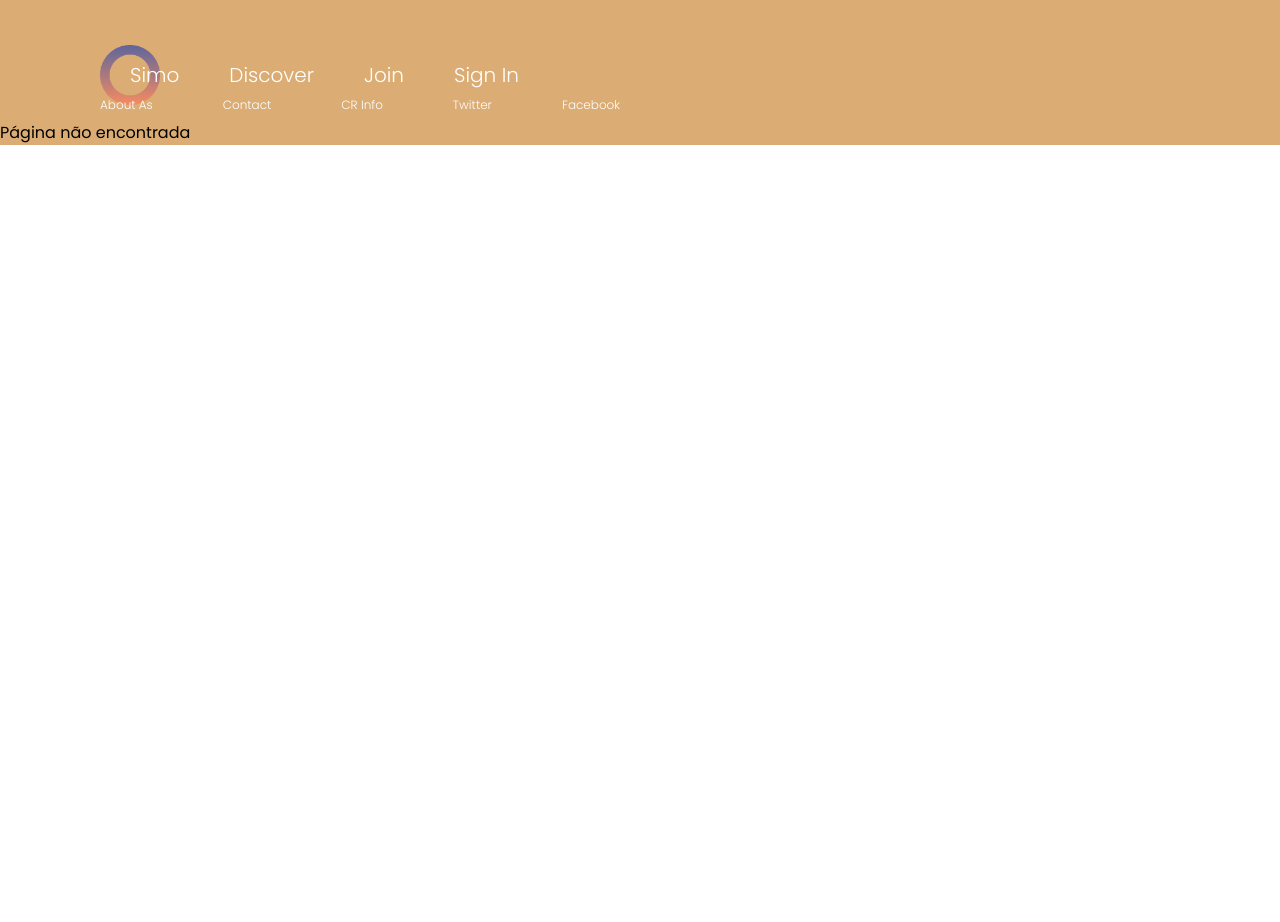
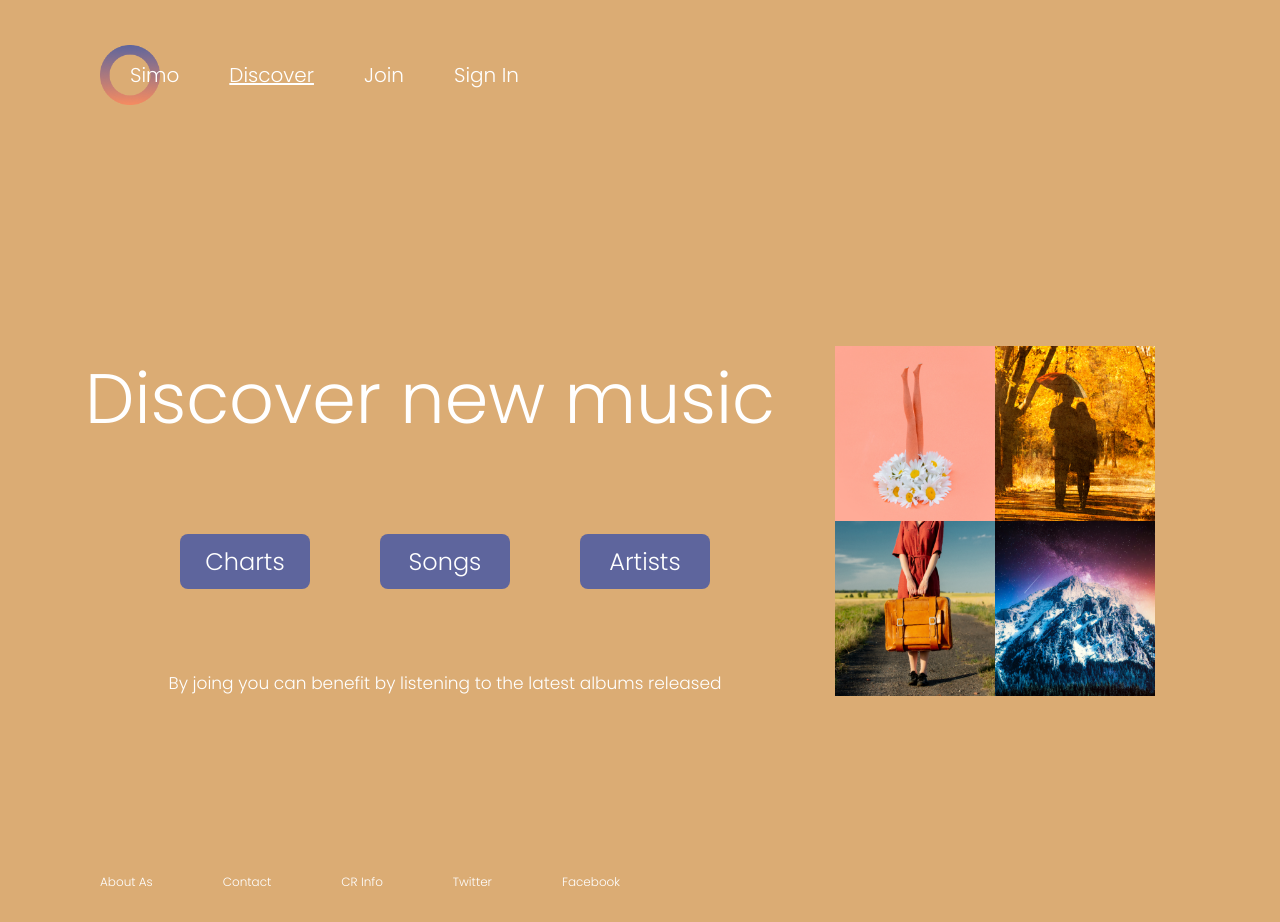
Before and after one commit to dev-ley/MusicSPA-React, a React (Create React App) app: page /Discover in a window 1280 px wide. Before the commit the page ends 800 px from the top, so only its background shows below. Built offline with nearby package versions, Linux system fonts and the light colour scheme.

Commit message:
2 pagina pronta

```diff
--- a/src/Cabecalho/Cabecalho.css
+++ b/src/Cabecalho/Cabecalho.module.css
@@ -17,6 +17,9 @@
     height: 60px;
     align-items: center;
     padding-left: 30px;
+    text-decoration: none;
+    padding-right: 10px;
+    color: white;
 
 }
 .nav {
@@ -31,8 +34,13 @@
 
 }
 
-.nav > a {
+.link {
     text-decoration: none;
     padding-right: 10px;
     color: white;
     }
+
+    .linkDestacado{
+
+        text-decoration: underline;
+    }
--- a/src/Cabecalho/index.js
+++ b/src/Cabecalho/index.js
@@ -1,16 +1,37 @@
 
-import './Cabecalho.css'
-import logo from './logo.png'
-
+import { Link, useLocation } from 'react-router-dom';
+import styles from './Cabecalho.module.css';
 
 function Cabecalho() {
+
+    const localizacao = useLocation();
+
     return (
-        <header className="cabecalho">
-            <nav className="nav">
-                <a className='logo' href="/">Simo</a>
-                <a href="/1">Discover</a>
-                <a href="/2">Join</a>
-                <a href="/3">Sign In</a>
+        <header className={styles.cabecalho}>
+            <nav className={styles.nav}>
+            <Link className={`
+                ${styles.logo}
+                ${localizacao.pathname === '/' ? styles.linkDestacado : ""}
+                `} to="/">Simo
+            </Link>
+
+            <Link className={`
+                ${styles.link}
+                ${localizacao.pathname === '/Discover' ? styles.linkDestacado : ""}
+                `} to="/Discover">Discover
+            </Link>
+
+            <Link className={`
+                ${styles.link}
+                ${localizacao.pathname === '/Join' ? styles.linkDestacado : ""}
+                `} to="/Join">Join
+            </Link>
+
+            <Link className={`
+                ${styles.link}
+                ${localizacao.pathname === '/Signin' ? styles.linkDestacado : ""}
+                `} to="/Signin">Sign In
+            </Link>
             </nav>
         </header>
     )
--- a/src/Footer/index.js
+++ b/src/Footer/index.js
@@ -8,11 +8,11 @@ function Footer() {
         <footer className="footer">
             <nav className="footer_nav">
 
-                <a href="/aboutas">About As</a>
-                <a href="/contact">Contact</a>
-                <a href="/crinfo">CR Info</a>
-                <a href="/twitter">Twitter</a>
-                <a href="/facebook">Facebook</a>
+                <a href="#">About As</a>
+                <a href="#">Contact</a>
+                <a href="#">CR Info</a>
+                <a href="#">Twitter</a>
+                <a href="#">Facebook</a>
 
             </nav>
         </footer>
--- a/src/componentes/Section1/index.js
+++ /dev/null
@@ -1,5 +0,0 @@
-function section1 {
-    return(
-        <h1>Olá</h1>
-    )
-}
--- a/src/pages/Discover/Discover.css
+++ b/src/pages/Discover/Discover.css
@@ -1,8 +1,81 @@
 .conteiner_discover {
 
-    background-size: cover;
-    background-position: bottom ;
-    background-repeat: no-repeat;
-    border: 1px solid rgba(255, 0, 0, 0);
+    display: flex;
+    border: 1px solid rgba(21, 255, 0, 0);
     height: 800px;
+    align-items: center;
+    margin: 0 5%;
+
 }
+
+
+.box_discover {
+
+    display: flex;
+    flex-direction: column;
+    align-items: center;
+    height: 350px;
+    padding-left: 20px;
+    justify-content: space-between;
+
+}
+
+.box_discover > h1 {
+
+    font-family: 'Poppins', sans-serif;
+    font-weight: 300;
+    font-size: 70px;
+    color: white;
+    max-height: 500px;
+    text-align: center;
+    margin-right: 30px;
+
+
+
+}
+
+.box_discover > p {
+
+    font-family: 'Poppins', sans-serif;
+    font-weight: 300;
+    font-size: 17px;
+    color: white;
+
+}
+
+
+.botoes {
+    display: flex;
+}
+.botoes > a {
+
+    margin-top: 25px;
+    font-family: 'Poppins', sans-serif;
+    font-weight: 300;
+    font-size: 24px;
+    padding: 10px;
+    color: white;
+    background-color: #5E659D;
+    border-radius: 8px;
+    width: 110px;
+    text-align: center;
+    margin: 35px;
+
+}
+
+.box2_discover{
+
+    display: flex;
+    flex-direction: column;
+    width: 25vw;
+    height: 350px;
+    margin-left: 30px;
+}
+
+
+.box2_discover > img {
+
+
+height: 350px;
+
+}
--- a/src/pages/Discover/index.js
+++ b/src/pages/Discover/index.js
@@ -1,14 +1,21 @@
 import './Discover.css'
-
+import img2 from './img2.png'
 
 function Discover () {
     return(
 
     <div className="conteiner_discover">
-        <div className='box'>
-          <h1>Discover</h1>
-          <p>Stream over 10 million songs with one click</p>
-          <a>Join Now</a>
+        <div className='box_discover'>
+          <h1>Discover new music</h1>
+          <div className='botoes'>
+            <a>Charts</a>
+            <a>Songs</a>
+            <a>Artists</a>
+          </div>
+          <p>By joing you can benefit by listening to the latest albums released</p>
+        </div>
+        <div className='box2_discover'>
+          <img src={img2}></img>
         </div>
    </div>    )
 }
--- a/src/pages/Simo/Simo.css
+++ b/src/pages/Simo/Simo.css
@@ -16,10 +16,9 @@
 
     display: flex;
     flex-direction: column;
-    width: 35vw;
-    margin-top: 16rem;
+    width: 40vw;
+    margin-top: 13rem;
     margin-left: 6rem;
-
     align-items: center;
 
 
@@ -29,7 +28,7 @@
 
     font-family: 'Poppins', sans-serif;
     font-weight: 300;
-    font-size: 70px;
+    font-size: 75px;
     color: white;
     text-wrap: nowrap;
 
@@ -40,7 +39,7 @@
 
     font-family: 'Poppins', sans-serif;
     font-weight: 300;
-    font-size: 22px;
+    font-size: 23px;
     color: white;
     text-wrap: nowrap;
 
@@ -51,7 +50,7 @@
     margin-top: 25px;
     font-family: 'Poppins', sans-serif;
     font-weight: 300;
-    font-size: 20px;
+    font-size: 24px;
     padding: 8px;
     color: white;
     background-color: #5E659D;
--- a/src/routes.js
+++ b/src/routes.js
@@ -12,12 +12,11 @@ import '../src/App.css';
         <BrowserRouter >
             <div className='fundo'>
                 <Cabecalho />
-
                 <Routes>
                     <Route path="/" element={<Simo  />} />
-                    <Route path="/1" element={<Discover />} />
-                    <Route path="/2" element={<Join />} />
-                    <Route path="/3" element={<SignIn />} />
+                    <Route path="/Discover" element={<Discover />} />
+                    <Route path="/Join" element={<Join />} />
+                    <Route path="/SignIn" element={<SignIn />} />
                     <Route path="*" element={<div>Página não encontrada</div>} />
                 </Routes>
 
```
Also changed, not shown: src/pages/Discover/img2.png (added).
